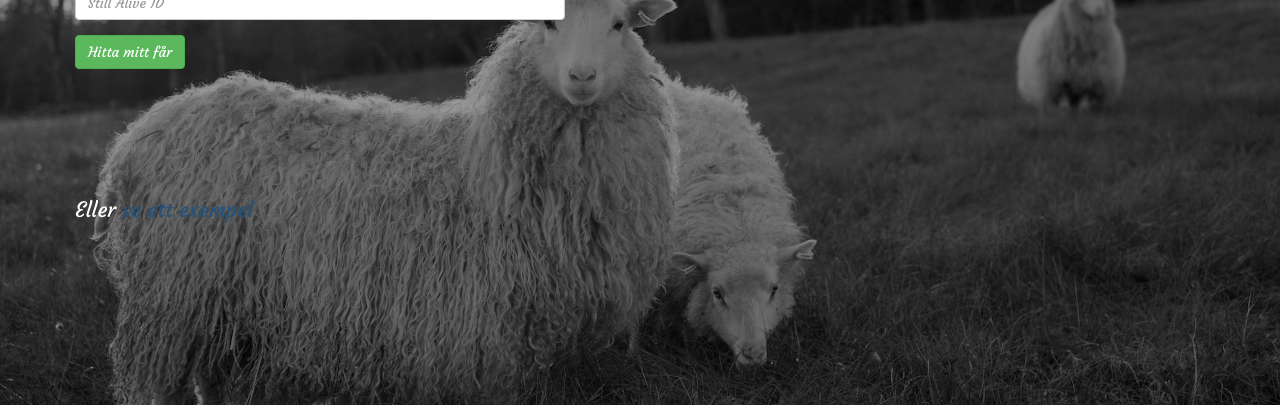
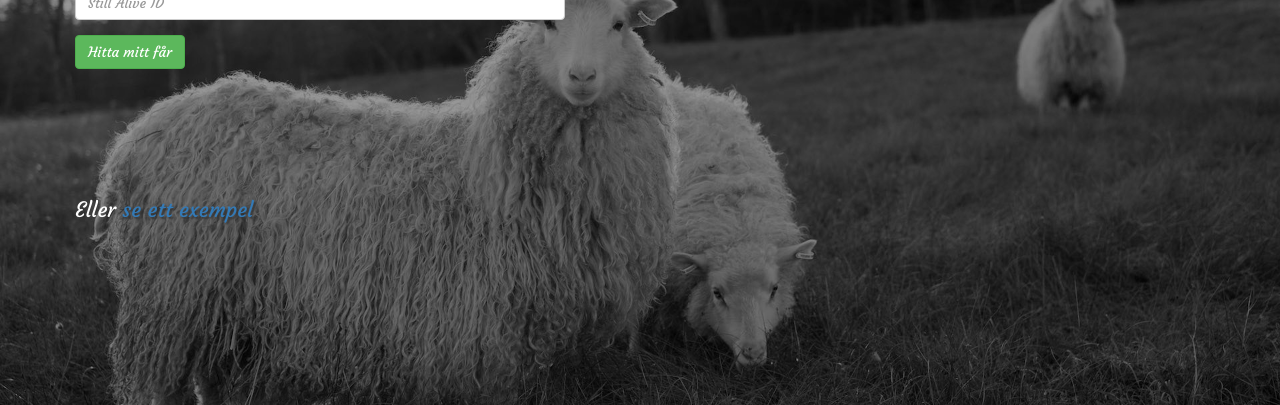
Before and after one commit to rhymn/ramsholmen, a website: page sheepfinder/index.html in a window 1280 px wide. Shown: the part 395-800 px from the top of the page. Drawn offline with nearby package versions, Linux system fonts and the light colour scheme.

Commit message:
Tydligare länk

```diff
--- a/style.css
+++ b/style.css
@@ -1,5 +1,5 @@
 body{
-	background-color: #8B7355;
+	background-color: #433323;
 	color: #FFF;
 	font-family: 'Courgette', cursive;
 }
@@ -10,13 +10,22 @@ ul{
 }
 
 a{
-	color: #23527c;
+	color: #337ab7;
+	box-shadow: 1px;
 }
 
 .jumbotron{
 	background-color: transparent;
 }
 
+#still-alive-section{
+	-webkit-transition: background-image 0.5s ease-in-out;
+	transition: background-image 0.5s ease-in-out;
+}
+
+#still-alive-section a{
+	text-shadow: 2px 2px 2px rgba(50, 50, 50, 1);
+}
 
 .lamb-section{
 	background-image: url(img/lamb.jpg);
```
